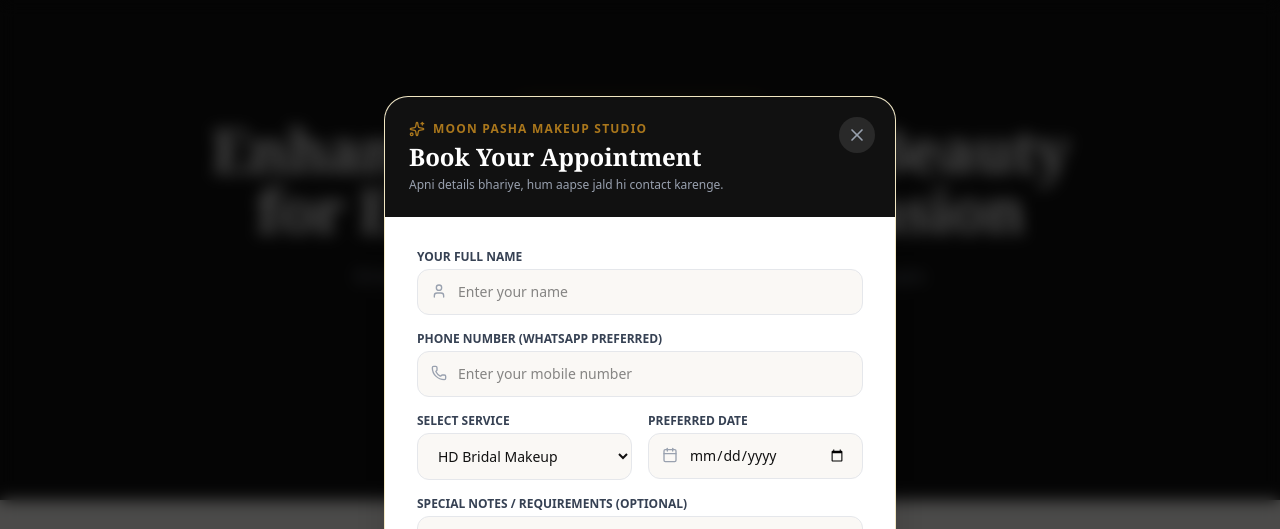
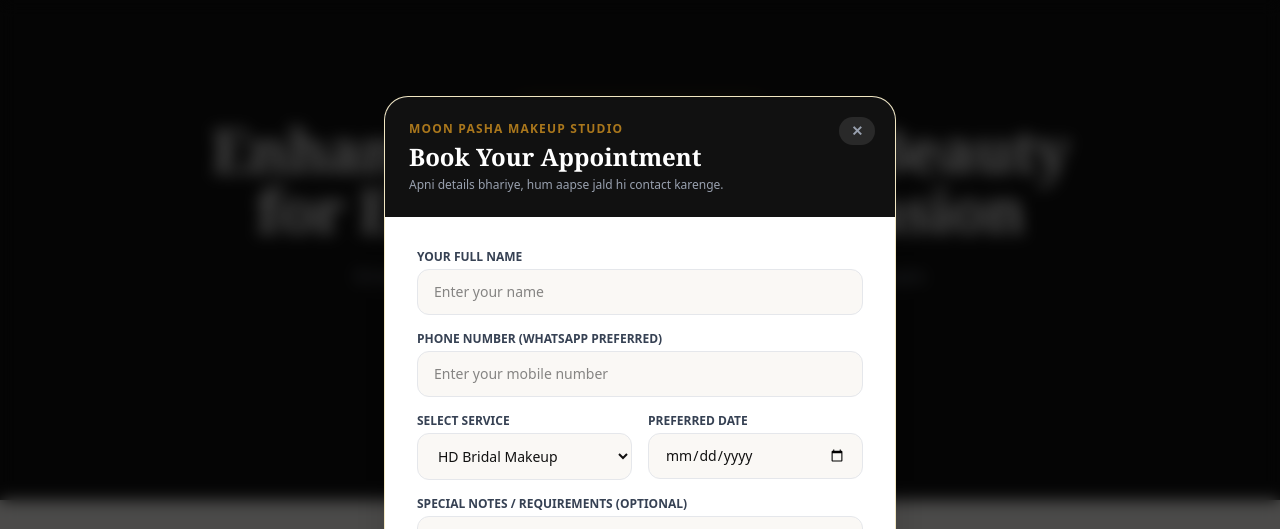
Before and after one commit to moonpasha98/alipagal, a React (Vite) app: page / in a window 1280 px wide. Both pictures are taken after a click on the button "BOOK YOUR APPOINTMENT". Shown: the top 529 px of the page. Built offline with nearby package versions, Linux system fonts and the light colour scheme.

Commit message:
Update BookingModal.tsx

```diff
--- a/components/BookingModal.tsx
+++ b/components/BookingModal.tsx
@@ -1,12 +1,11 @@
 import React, { useState } from 'react';
-import { X, CheckCircle, Calendar, User, Phone, Sparkles } from 'lucide-react';
 
 interface BookingModalProps {
   isOpen: boolean;
   onClose: () => void;
 }
 
-const BookingModal: React.FC<BookingModalProps> = ({ isOpen, onClose }) => {
+export default function BookingModal({ isOpen, onClose }: BookingModalProps) {
   const [submitted, setSubmitted] = useState(false);
   const [loading, setLoading] = useState(false);
 
@@ -42,21 +41,21 @@
   };
 
   return (
-    <div className="fixed inset-0 z-50 flex items-center justify-center p-4 bg-black/70 backdrop-blur-sm animate-fadeIn">
+    <div className="fixed inset-0 z-50 flex items-center justify-center p-4 bg-black/70 backdrop-blur-sm">
       <div className="bg-white w-full max-w-lg rounded-3xl shadow-2xl overflow-hidden border border-[#D4AF37]/30 relative">
 
         {/* Header */}
         <div className="bg-[#111111] text-white p-6 relative">
           <button
+            type="button"
             onClick={onClose}
-            className="absolute top-5 right-5 text-gray-400 hover:text-white bg-white/10 p-2 rounded-full transition-colors"
+            className="absolute top-5 right-5 text-gray-400 hover:text-white bg-white/10 px-3 py-1 rounded-full text-sm font-bold transition-colors"
           >
-            <X className="w-5 h-5" />
+            ✕
           </button>
-          <div className="flex items-center space-x-2 text-[#AA771C] text-xs font-semibold uppercase tracking-widest mb-1">
-            <Sparkles className="w-4 h-4" />
-            <span>Moon Pasha Makeup Studio</span>
-          </div>
+          <p className="text-[#AA771C] text-xs font-semibold uppercase tracking-widest mb-1">
+            Moon Pasha Makeup Studio
+          </p>
           <h3 className="font-serif text-2xl font-bold text-white">
             Book Your Appointment
           </h3>
@@ -69,8 +68,8 @@
         <div className="p-6 md:p-8">
           {submitted ? (
             <div className="text-center py-8 space-y-4">
-              <div className="w-16 h-16 bg-green-100 text-green-600 rounded-full flex items-center justify-center mx-auto">
-                <CheckCircle className="w-10 h-10" />
+              <div className="w-16 h-16 bg-green-100 text-green-600 rounded-full flex items-center justify-center mx-auto text-2xl font-bold">
+                ✓
               </div>
               <h4 className="font-serif text-2xl font-bold text-[#111111]">
                 Booking Request Sent!
@@ -79,6 +78,7 @@
                 Aapki booking request humein mil gayi hai. Hum jald hi aapko call ya WhatsApp par confirm karenge.
               </p>
               <button
+                type="button"
                 onClick={() => {
                   setSubmitted(false);
                   onClose();
@@ -94,32 +94,26 @@
                 <label className="block text-xs font-semibold text-gray-700 uppercase mb-1">
                   Your Full Name
                 </label>
-                <div className="relative">
-                  <User className="w-4 h-4 text-gray-400 absolute left-3.5 top-3.5" />
                 <input
                   type="text"
                   name="name"
                   required
                   placeholder="Enter your name"
-                    className="w-full pl-10 pr-4 py-3 bg-[#FAF8F5] border border-gray-200 rounded-xl text-sm focus:outline-none focus:border-[#AA771C]"
+                  className="w-full px-4 py-3 bg-[#FAF8F5] border border-gray-200 rounded-xl text-sm focus:outline-none focus:border-[#AA771C]"
                 />
-                </div>
               </div>
 
               <div>
                 <label className="block text-xs font-semibold text-gray-700 uppercase mb-1">
                   Phone Number (WhatsApp preferred)
                 </label>
-                <div className="relative">
-                  <Phone className="w-4 h-4 text-gray-400 absolute left-3.5 top-3.5" />
                 <input
                   type="tel"
                   name="phone"
                   required
                   placeholder="Enter your mobile number"
-                    className="w-full pl-10 pr-4 py-3 bg-[#FAF8F5] border border-gray-200 rounded-xl text-sm focus:outline-none focus:border-[#AA771C]"
+                  className="w-full px-4 py-3 bg-[#FAF8F5] border border-gray-200 rounded-xl text-sm focus:outline-none focus:border-[#AA771C]"
                 />
-                </div>
               </div>
 
               <div className="grid grid-cols-1 md:grid-cols-2 gap-4">
@@ -142,15 +136,12 @@
                   <label className="block text-xs font-semibold text-gray-700 uppercase mb-1">
                     Preferred Date
                   </label>
-                  <div className="relative">
-                    <Calendar className="w-4 h-4 text-gray-400 absolute left-3.5 top-3.5" />
                   <input
                     type="date"
                     name="date"
                     required
-                      className="w-full pl-10 pr-4 py-3 bg-[#FAF8F5] border border-gray-200 rounded-xl text-sm focus:outline-none focus:border-[#AA771C]"
+                    className="w-full px-4 py-3 bg-[#FAF8F5] border border-gray-200 rounded-xl text-sm focus:outline-none focus:border-[#AA771C]"
                   />
-                  </div>
                 </div>
               </div>
 
@@ -180,6 +171,4 @@
       </div>
     </div>
   );
-};
-
-export default BookingModal;
+}
```
Lines whose indentation alone changed are shown as unchanged.
